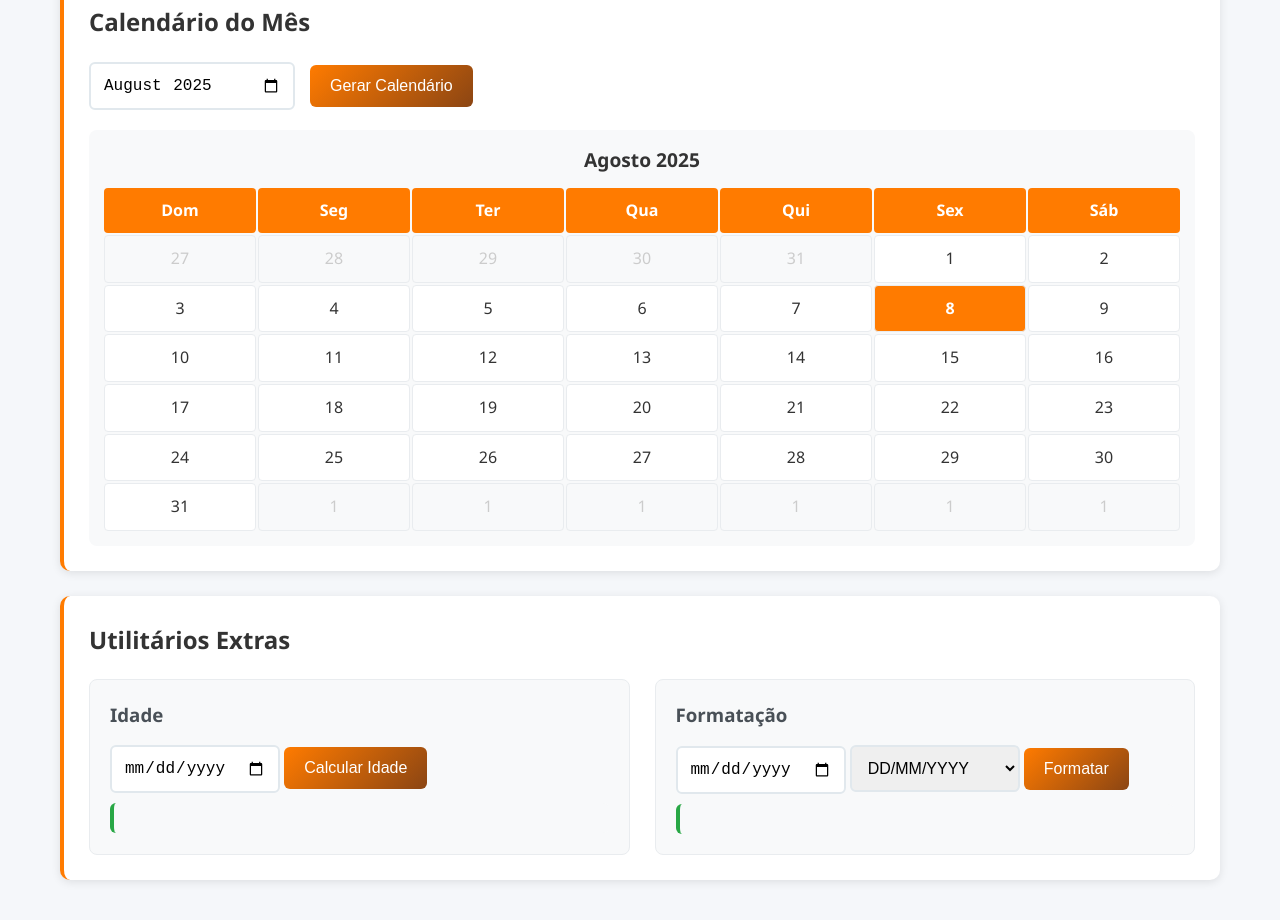
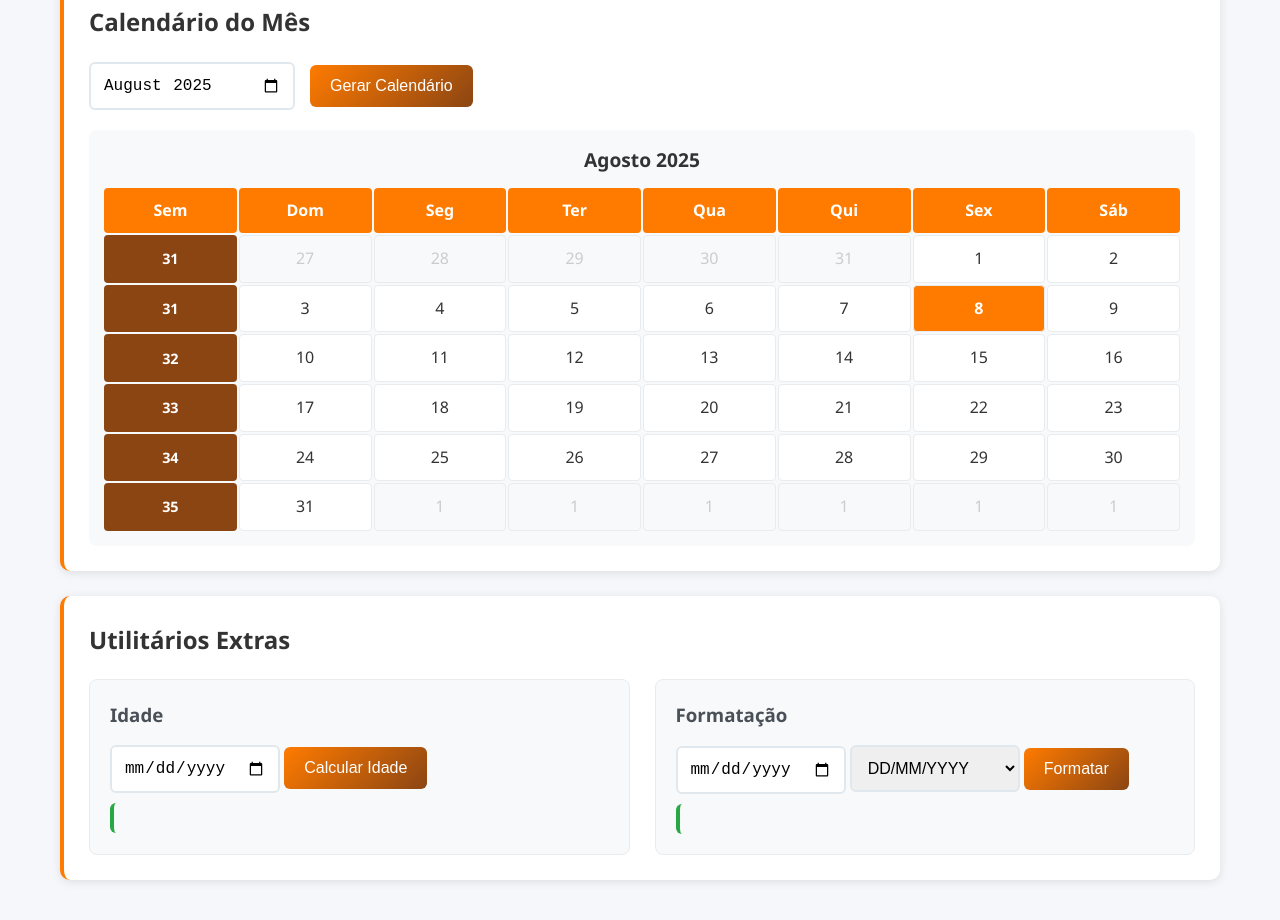
Before and after one commit to dwildt/datas, a plain HTML site: page index.html in a window 1280 px wide. Shown: the part 1193-2113 px from the top of the page. Drawn offline with Linux system fonts and the light colour scheme.

Commit message:
adicionar semana do ano no calendário

```diff
--- a/app.js
+++ b/app.js
@@ -63,7 +63,7 @@ function generateCalendar() {
         'Julho', 'Agosto', 'Setembro', 'Outubro', 'Novembro', 'Dezembro'
     ];
 
-    const weekDays = ['Dom', 'Seg', 'Ter', 'Qua', 'Qui', 'Sex', 'Sáb'];
+    const weekDays = ['Sem', 'Dom', 'Seg', 'Ter', 'Qua', 'Qui', 'Sex', 'Sáb'];
 
     let html = `
         <div style="grid-column: 1 / -1; text-align: center; font-size: 1.2rem; font-weight: bold; margin-bottom: 10px; color: #333;">
@@ -75,7 +75,13 @@ function generateCalendar() {
         html += `<div class="calendar-header">${day}</div>`;
     });
 
-    calendar.forEach(dayObj => {
+    calendar.forEach((dayObj, index) => {
+        if (index % 7 === 0) {
+            const currentDate = new Date(year, month - 1, dayObj.isCurrentMonth ? dayObj.day : 1);
+            const weekNumber = DateUtils.getWeekNumber(currentDate);
+            html += `<div class="calendar-week-number">${weekNumber}</div>`;
+        }
+
         let className = 'calendar-day';
         if (!dayObj.isCurrentMonth) className += ' other-month';
         if (dayObj.isToday) className += ' today';
--- a/styles.css
+++ b/styles.css
@@ -134,7 +134,7 @@ button:hover {
 
 .calendar {
     display: grid;
-    grid-template-columns: repeat(7, 1fr);
+    grid-template-columns: repeat(8, 1fr);
     gap: 2px;
     background-color: #f8f9fa;
     padding: 15px;
@@ -172,6 +172,20 @@ button:hover {
     background: #ff7b00;
     color: white;
     font-weight: bold;
+}
+
+.calendar-week-number {
+    background: #8b4513;
+    color: white;
+    padding: 10px;
+    text-align: center;
+    font-weight: bold;
+    font-size: 0.9rem;
+    border-radius: 4px;
+    min-height: 40px;
+    display: flex;
+    align-items: center;
+    justify-content: center;
 }
 
 .moon-options {
```
Also changed, not shown: index.html (+1 -1 lines).
